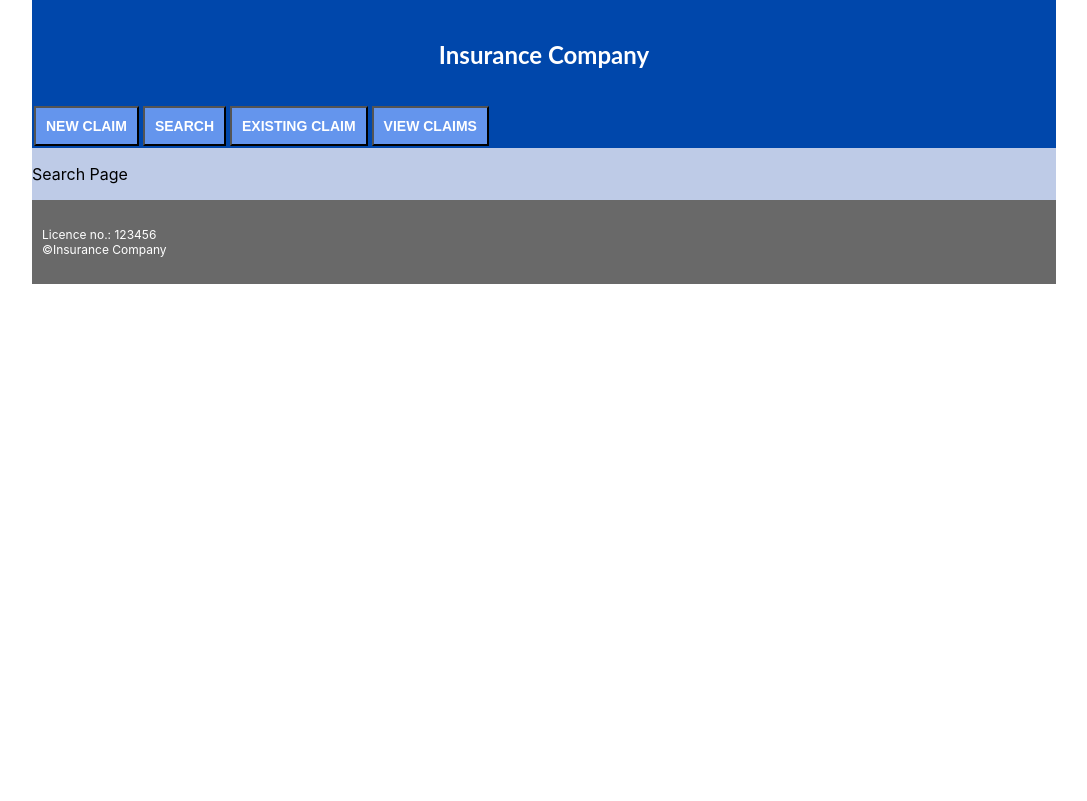
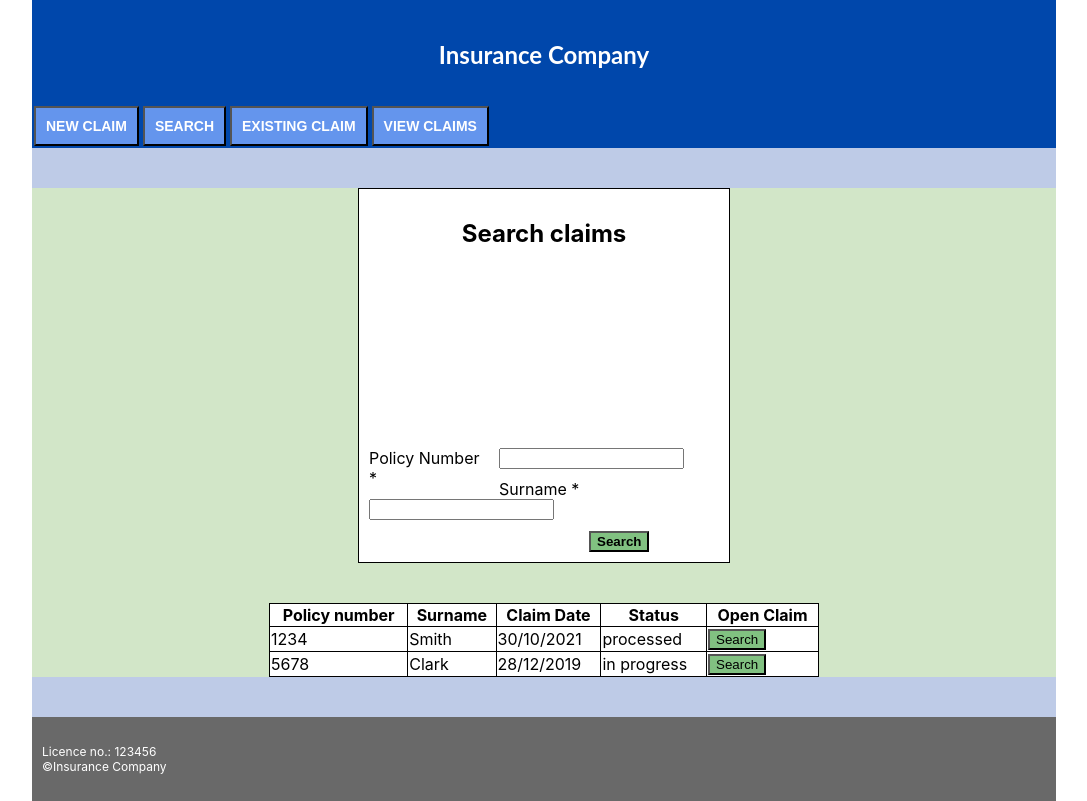
Before and after one commit to peterlesko/claims-ui, a React (Create React App) app: page /search in a window 1280 px wide. Shown: the whole page, without its empty margins (96-1183 px from the left). Built offline with nearby package versions, Linux system fonts and the light colour scheme.

Commit message:
search compoenent

```diff
--- a/src/RegisterClaim/RegisterClaim.css
+++ b/src/RegisterClaim/RegisterClaim.css
@@ -1,5 +1,5 @@
 .registerClaim {
-  width: 1024px;
+  /* width: 1024px; */
   margin-left: auto;
   margin-right: auto;
   background-color: rgb(69, 71, 69);
--- a/src/Search/Search.css
+++ b/src/Search/Search.css
@@ -0,0 +1,74 @@
+
+
+.search {
+  background-color: rgb(210, 230, 200);
+  margin-top: 40px;
+  margin-bottom: 40px;
+}
+
+.searchClaims {
+  width: 350px;
+  /* text-align: center; */
+  margin-left: auto;
+  margin-right: auto;
+  background-color: #fff;
+  /* background-color: #1e90ff; */
+  border: 1px #000 solid;
+  padding: 10px;
+  margin-top: 40px;
+  margin-bottom: 40px;
+}
+
+.formHeader {
+  text-align: center;
+  text-decoration: strong;
+}
+
+.searchClaims form label {
+  width: 120px;
+  display: block; /*label is inline object, must be made a block */
+  float: left;
+  margin-right: 10px;
+}
+
+.searchClaims input {
+  margin-bottom: 10px;
+  display: block;
+  /*clear: both; /*stops floating after input*/
+}
+
+.searchClaims form button {
+  background-color: rgb(129, 193, 129);
+  margin-left: 220px;
+}
+
+.search button {
+  background-color: rgb(129, 193, 129);
+}
+
+.searchTable {
+  background-color: #fff;
+  width: 550px;
+  margin-left: auto;
+  margin-right: auto;
+  border: 1px solid #000;
+  border-collapse: collapse;
+}
+
+.searchTable td, th {
+  border: 1px solid #000;
+}
+
+@media only screen and (max-width: 768px) {
+  .searchTable{
+    width: 70%;
+    background: #7891d6;
+  }
+}
+
+@media only screen and (max-width: 768px) {
+  .searchForm{
+    width: 70%;
+    background: #7891d6;
+  }
+}
--- a/src/Search/Search.js
+++ b/src/Search/Search.js
@@ -1,9 +1,68 @@
+import './Search.css';
 
 const Search = () => {
+
   return (
-    <div className="search">
-        <p>Search Page</p>
+
+    <div class="search">
+
+      <div class="searchClaims">
+
+        <h2 class="formHeader"><b>Search claims</b></h2>
+
+        <form action="gfgfdg.html" method="get">
+
+          <label for="policyNumber">Policy Number *</label>
+          <input type="text" name="policyNumber" id="policyNumber" required />
+
+          <label for="surname">Surname *</label>
+          <input type="text" name="surname" id="surname" required />
+
+          <button type="search" class="Search"><b>Search</b></button>
+        </form>
+
+      </div>
+
+
+      <table class="searchTable" >
+        <thead>
+          <tr>
+            <th>Policy number</th>
+            <th>Surname</th>
+            <th>Claim Date</th>
+            <th>Status</th>
+            <th>Open Claim</th>
+          </tr>
+        </thead>
+
+        <tbody>
+          <td>1234</td>
+          <td>Smith</td>
+          <td>30/10/2021</td>
+          <td>processed</td>
+          <td>
+            <button type="search" class="Search">Search</button>
+          </td>
+        </tbody>
+
+        <tbody>
+          <td>5678</td>
+          <td>Clark</td>
+          <td>28/12/2019</td>
+          <td>in progress</td>
+          <td>
+            <button type="search" class="Search">Search</button>
+          </td>
+        </tbody>
+      </table>
+
     </div>
+
+    // <div className="search">
+    //     <p>Search Page</p>
+    // </div>
+
+
   )
 };
 
--- a/src/ViewClaims/ViewClaims.js
+++ b/src/ViewClaims/ViewClaims.js
@@ -1,5 +1,7 @@
 
 const ViewClaims = () => {
+
+
 
   return (
     <div className="viewClaims">
@@ -8,4 +10,7 @@ const ViewClaims = () => {
   )
 };
 
+
+
+
 export default ViewClaims;
```
Also changed, not shown: src/RegisterClaim/RegisterClaim.js (+3 -5 lines), 1 other file (tests, documents, lock files or other folders).
